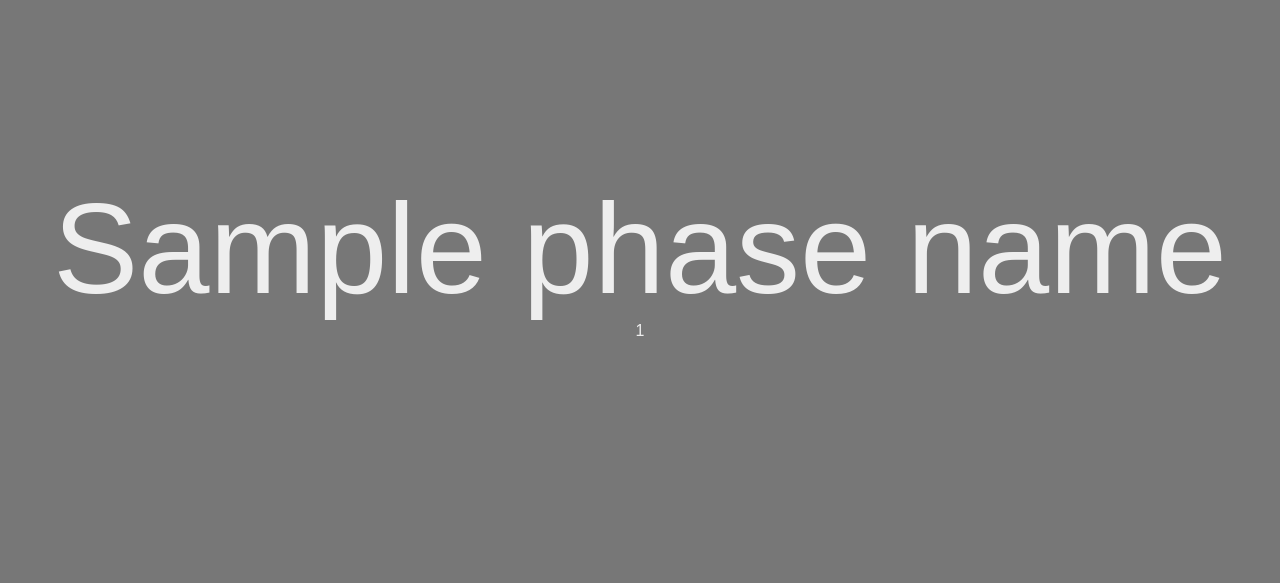
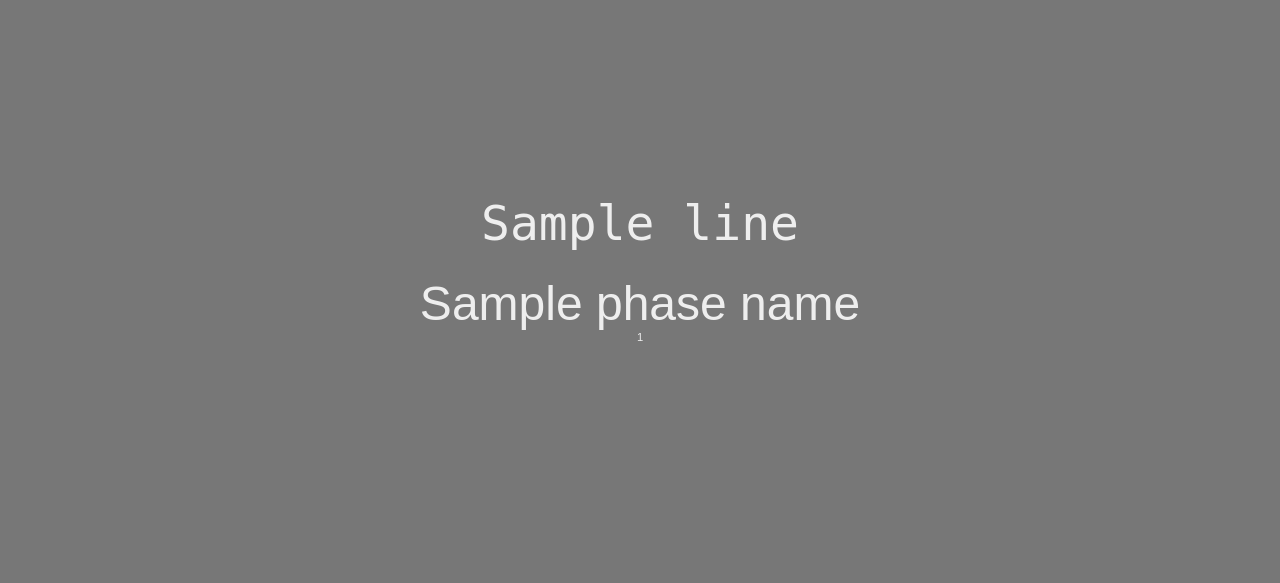
Before and after one commit to linduff/moonPhase, a Flask app: template templates/moonPhase.html in a window 1280 px wide. Shown: the part 151-734 px from the top of the page. Run offline with Flask 3, Linux system fonts and the light colour scheme; the template is opened without the code that fills it: most values are stand-ins (such as "Sample title", 1, 10 or a date in 2020).

Commit message:
Added ascii moon art

```diff
--- a/app.py
+++ b/app.py
@@ -1,6 +1,7 @@
 from flask import Flask, render_template, redirect, jsonify
 from datetime import datetime
 from astral import moon
+import asciiMoonPhases as asciiMoon
 
 app = Flask(__name__)
 
@@ -8,8 +9,8 @@ app = Flask(__name__)
 def whatPhaseIsTheMoon():
     current_date = datetime.now()
     phaseNumber = moon.phase(current_date)
-    phaseName = getPhaseName(phaseNumber)
-    return render_template("moonPhase.html", phaseNumber = "{:.3f}".format(phaseNumber), phaseName = phaseName)
+    phaseName, phaseArt = getPhaseNameAndArt(phaseNumber)
+    return render_template("moonPhase.html", phaseNumber = "{:.3f}".format(phaseNumber), phaseName = phaseName, phaseArt = phaseArt)
 
 @app.route('/healthcheck')
 def health():
@@ -17,23 +18,23 @@ def health():
     resp.status_code = 200
     return resp
 
-def getPhaseName(phaseNumber):
+def getPhaseNameAndArt(phaseNumber):
     if phaseNumber < 0.5 or phaseNumber > 27.5:
-        return "New Moon"
+        return "New Moon", asciiMoon.mewMoon
     elif phaseNumber >= 0.5 and phaseNumber <= 6.5:
-        return "Waxing Crescant"
+        return "Waxing Crescant", asciiMoon.waxingCrescent
     elif phaseNumber > 6.5 and phaseNumber < 7.5:
-        return "First Quarter"
+        return "First Quarter", asciiMoon.firstQuarter
     elif phaseNumber >= 7.5 and phaseNumber <= 13.5:
-        return "Waxing Gibbous"
+        return "Waxing Gibbous", asciiMoon.waxingGibbous
     elif phaseNumber > 13.5 and phaseNumber < 14.5:
-        return "Full Moon"
+        return "Full Moon", asciiMoon.fullMoon
     elif phaseNumber >= 14.5 and phaseNumber <= 20.5:
-        return "Waning Gibbous"
+        return "Waning Gibbous", asciiMoon.waningGibbous
     elif phaseNumber > 20.5 and phaseNumber < 21.5:
-        return "Third Quarter"
+        return "Third Quarter", asciiMoon.thirdQuarter
     else:
-        return "Waning Crescant"
+        return "Waning Crescant", asciiMoon.waningCrescent
 
 
 if __name__ == "__main__":
--- /dev/null
+++ b/asciiMoonPhases.py
@@ -0,0 +1,8 @@
+mewMoon =           ["_..._",".:::::::.",":::::::::::",":::::::::::","`:::::::::'","`':::''"]
+waxingCrescent =    ["_..._",".::::. `.",":::::::.  :","::::::::  :","`::::::' .'","`'::'-'"]
+firstQuarter =      ["_..._",".::::  `.","::::::    :","::::::    :","`:::::   .'","`'::.-'"]
+waxingGibbous =     ["_..._",".::'   `.",":::       :",":::       :","`::.     .'","`':..-'"]
+fullMoon =          ["_..._",".'     `.",":         :",":         :","`.       .'","`-...-'"]
+waningGibbous =     ["_..._",".'   `::.",":       :::",":       :::","`.     .::'","`-..:''"]
+thirdQuarter =      ["_..._",".'  ::::.",":    ::::::",":    ::::::","`.   :::::'","`-.::''"]
+waningCrescent =    ["_..._",".' .::::.",":  ::::::::",":  ::::::::","`. '::::::'","`-.::''"]
--- a/static/style.css
+++ b/static/style.css
@@ -11,11 +11,20 @@
     color: #eeeeee;
 }
 
+.art {
+    font-size: 300%;
+    font-family: monospace, monospace;
+    line-height: 20%;
+}
+
+.artline {
+    white-space:pre;
+}
+
 .name {
-    font-size: 800%;
-
+    font-size: 300%;
 }
 
 .number {
-    font-size: 100%;
+    font-size: 70%;
 }
--- a/templates/moonPhase.html
+++ b/templates/moonPhase.html
@@ -7,6 +7,13 @@
     <link rel="stylesheet" href="static/style.css">
     <script src=""></script>
     <body class="center">
+        <div class="art">
+            {% for line in phaseArt %}
+                {% autoescape false %}
+                    <p class="artline">{{line}}</p>
+                {% endautoescape %}
+            {% endfor %}
+        </div>
         <div class="name">{{phaseName}}</div>
         <div class="number">{{phaseNumber}}</div>
     </body>
```
